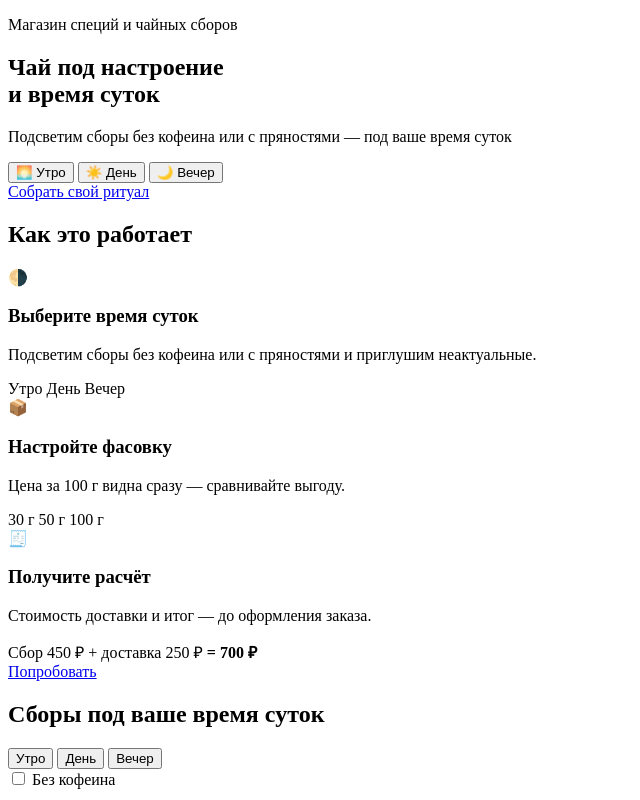
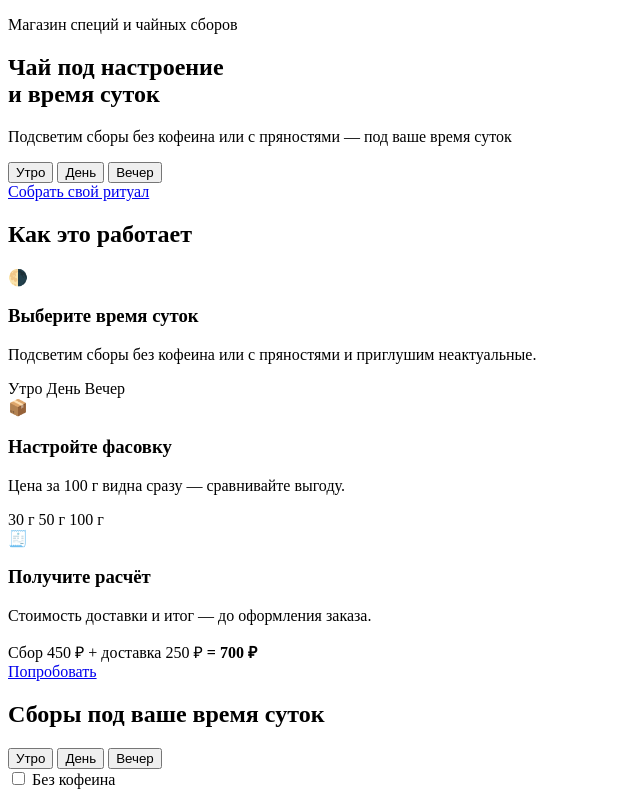
Before and after one commit to bhvishuk/shop_tea, a plain HTML site: page index.html in a window 1280 px wide. Shown: the whole page, without its empty margins (0-640 px from the left). Drawn offline with Linux system fonts and the light colour scheme.

Commit message:
правки1

```diff
--- a/index.html
+++ b/index.html
@@ -4,7 +4,7 @@
     <meta charset="UTF-8">
     <meta name="viewport" content="width=device-width, initial-scale=1.0">
     <link rel="stylesheet" href="./css/style.css">
-    <title>Магазин чая</title>
+    <title>Temoov</title>
 </head>
 <body>
     <!-- блок 1: hero -->
@@ -17,17 +17,11 @@
             </p>
 
             <!-- переключатель -->
-            <div class="mode-switch" role="tablist" aria-label="Время суток">
-        <button class="mode-switch_btn is-active" data-mode="morning" role="tab" aria-selected="true">
-          <span class="mode-switch_icon">🌅</span> Утро
-        </button>
-        <button class="mode-switch_btn" data-mode="day" role="tab" aria-selected="false">
-          <span class="mode-switch_icon">☀️</span> День
-        </button>
-        <button class="mode-switch_btn" data-mode="evening" role="tab" aria-selected="false">
-          <span class="mode-switch_icon">🌙</span> Вечер
-        </button>
-      </div>
+            <div class="mode-switch mode-switch--small" role="tablist" aria-label="Время суток">
+          <button class="mode-switch__btn is-active" data-mode="morning" role="tab" aria-selected="true">Утро</button>
+          <button class="mode-switch__btn" data-mode="day" role="tab" aria-selected="false">День</button>
+          <button class="mode-switch__btn" data-mode="evening" role="tab" aria-selected="false">Вечер</button>
+        </div>
 
       <div class="hero_preview" id="heroPreview"></div>
 
```
